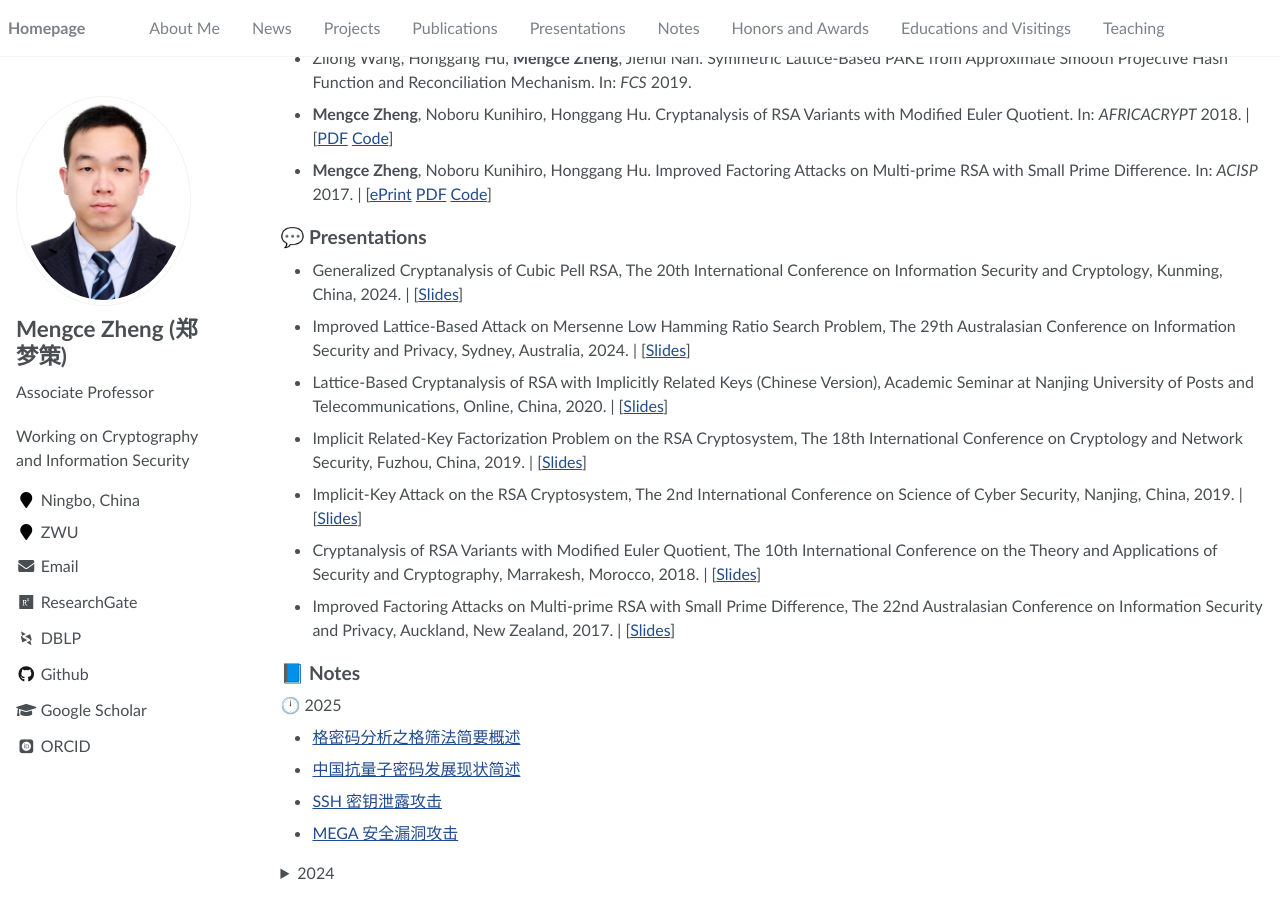
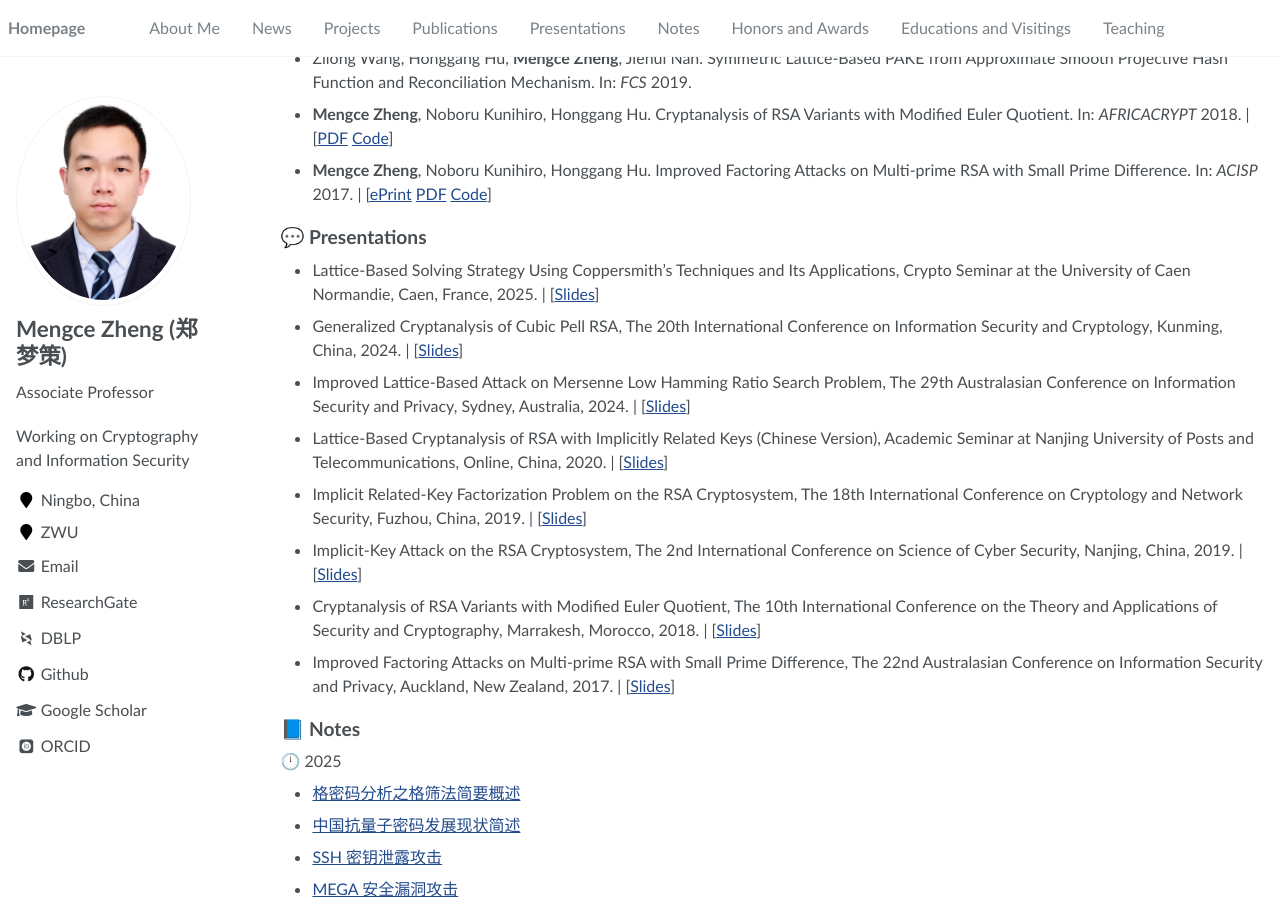
Before and after one commit to MengceZheng/MengceZheng.github.io, a Jekyll site: the page built from _pages/about.md, in a window 1280 px wide and 900 px high, scrolled down 2700 px. Built offline with Jekyll 4.4.1, drawn with Linux system fonts in a browser that asks for light colours; some web fonts are replaced.

Commit message:
docs: update about.md

```diff
--- a/_pages/about.md
+++ b/_pages/about.md
@@ -88,6 +88,7 @@ If you are interested in similar research and seeking any form of academic coope
 
 ## 💬 Presentations
 
+- Lattice-Based Solving Strategy Using Coppersmith's Techniques and Its Applications, Crypto Seminar at the University of Caen Normandie, Caen, France, 2025. \| \[[Slides](/docs/UCaen25.pdf)\]
 - Generalized Cryptanalysis of Cubic Pell RSA, The 20th International Conference on Information Security and Cryptology, Kunming, China, 2024. \| \[[Slides](/docs/INSCRYPT24.pdf)\]
 - Improved Lattice-Based Attack on Mersenne Low Hamming Ratio Search Problem, The 29th Australasian Conference on Information Security and Privacy, Sydney, Australia, 2024. \| \[[Slides](/docs/ACISP24.pdf)\]
 - Lattice-Based Cryptanalysis of RSA with Implicitly Related Keys (Chinese Version), Academic Seminar at Nanjing University of Posts and Telecommunications, Online, China, 2020. \| \[[Slides](/docs/NJUPT20.pdf)\]
```
Also changed, not shown: 1 other file.
